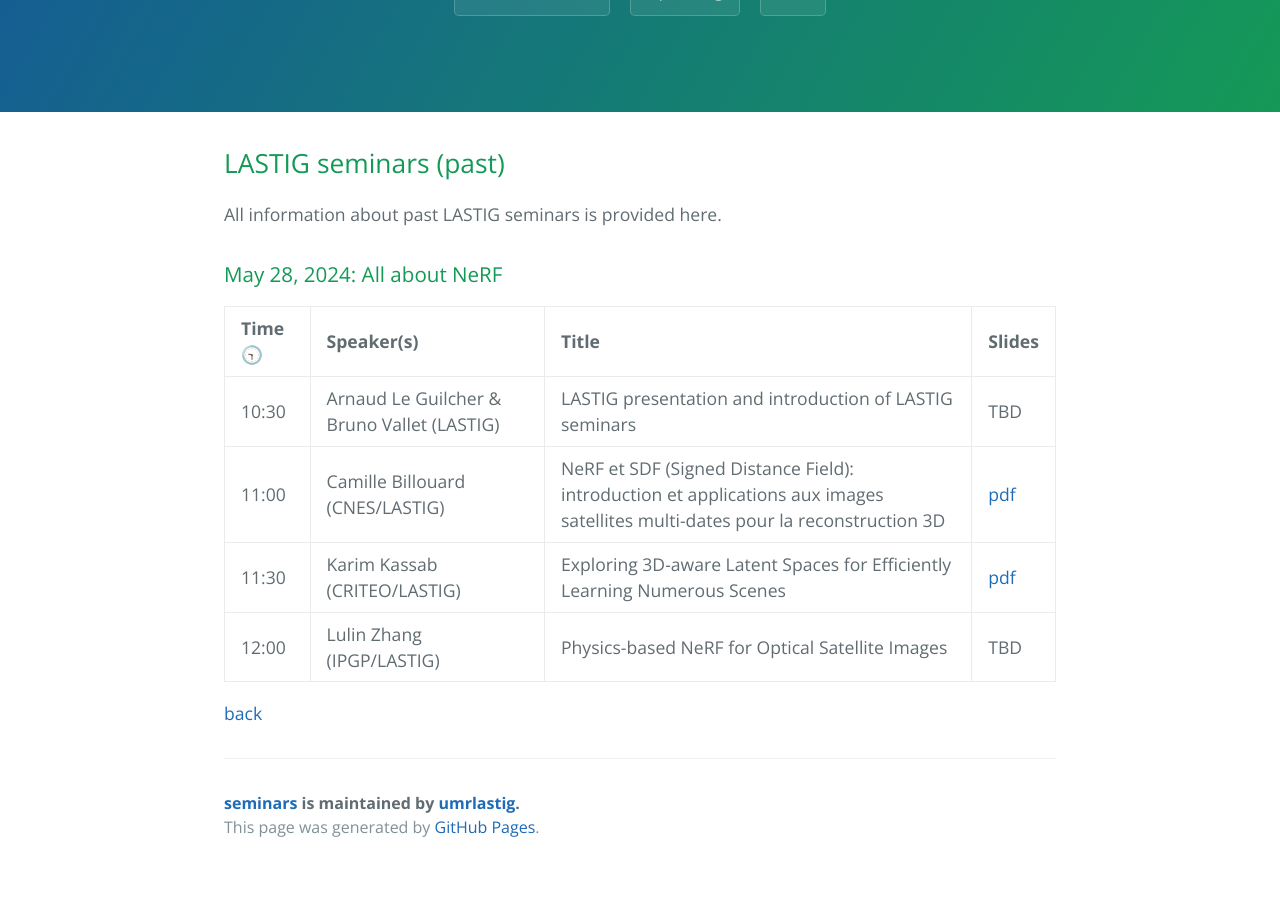
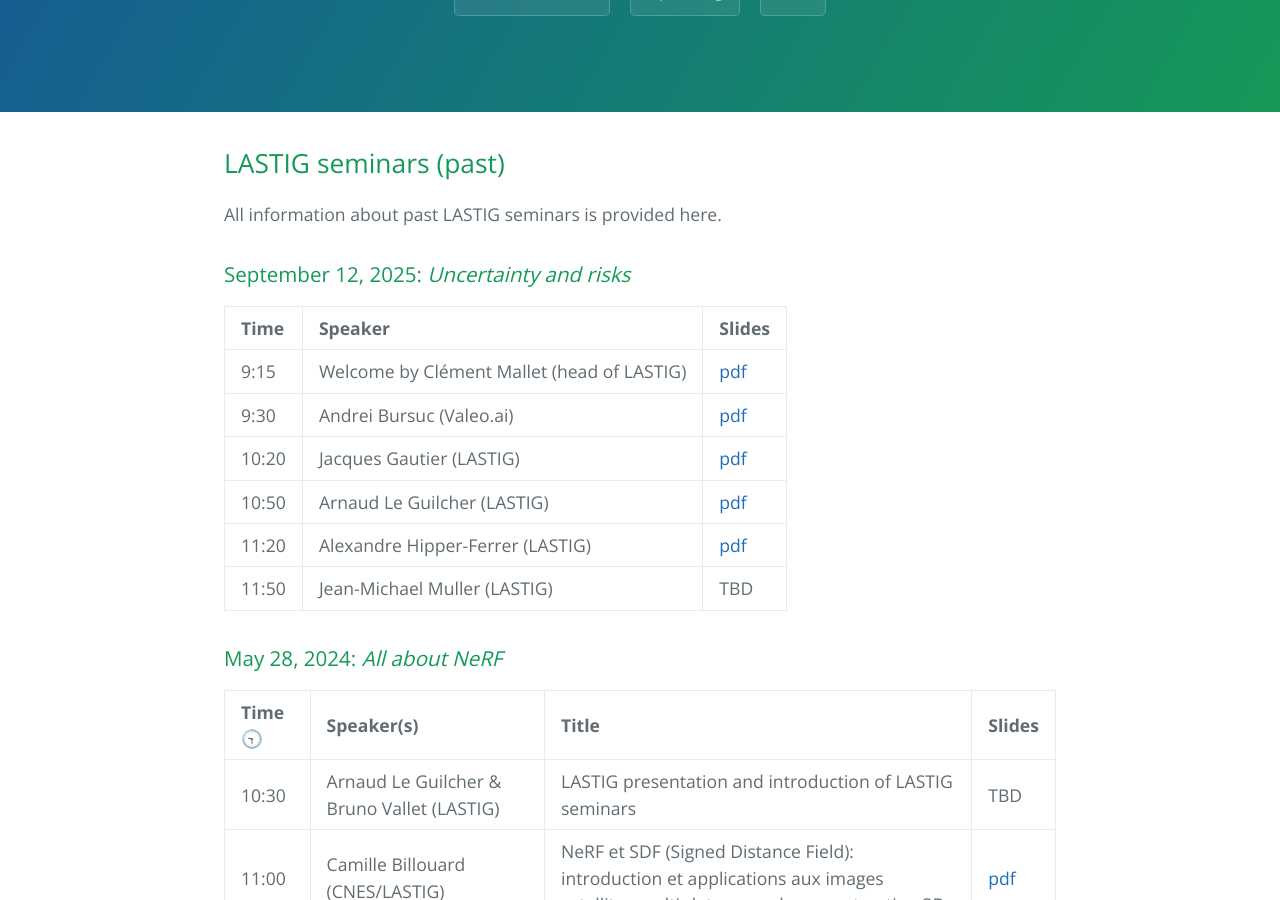
Before and after one commit to umrlastig/seminars, a Jekyll site: the page built from past.md, in a window 1280 px wide and 900 px high, scrolled down 271 px. Built offline with Jekyll 4.4.1, drawn with Linux system fonts in a browser that asks for light colours; before the commit the page ends 1142 px from its top, so only the background shows below that.

Commit message:
Insert Sept.12, 2025 programme

```diff
--- a/past.md
+++ b/past.md
@@ -8,7 +8,18 @@ description: All details on the past LASTIG seminars, content to be improved !
 
 All information about past LASTIG seminars is provided here.
 
-### May 28, 2024: All about NeRF
+### September 12, 2025: _Uncertainty and risks_
+
+| Time        | Speaker          | Slides |
+|:-------------|:------------------|:------|
+| 9:15           | Welcome by Clément Mallet (head of LASTIG)|[pdf](documents/SemThematique_LASTIG_Mallet_12092025.pdf)  |
+| 9:30           | Andrei Bursuc (Valeo.ai) |[pdf](documents/SemThematique_LASTIG_Bursuc_12092025.pdf)   |
+| 10:20 | Jacques Gautier (LASTIG)   | [pdf](documents/SemThematique_LASTIG_Gautier_12092025.pdf)  |
+| 10:50   | Arnaud Le Guilcher (LASTIG)      | [pdf](documents/SemThematique_LASTIG_LeGuilcher_12092025.pdf)   |
+| 11:20 | Alexandre Hipper-Ferrer (LASTIG) | [pdf](documents/SemThematique_LASTIG_HippertFerrer_12092025.pdf)  |
+| 11:50 | Jean-Michael Muller (LASTIG)   | TBD  |
+
+### May 28, 2024: _All about NeRF_
 
 | Time  🕤      | Speaker(s)          | Title | Slides |
 |:-------------|:------------------|:------|:------|
```
